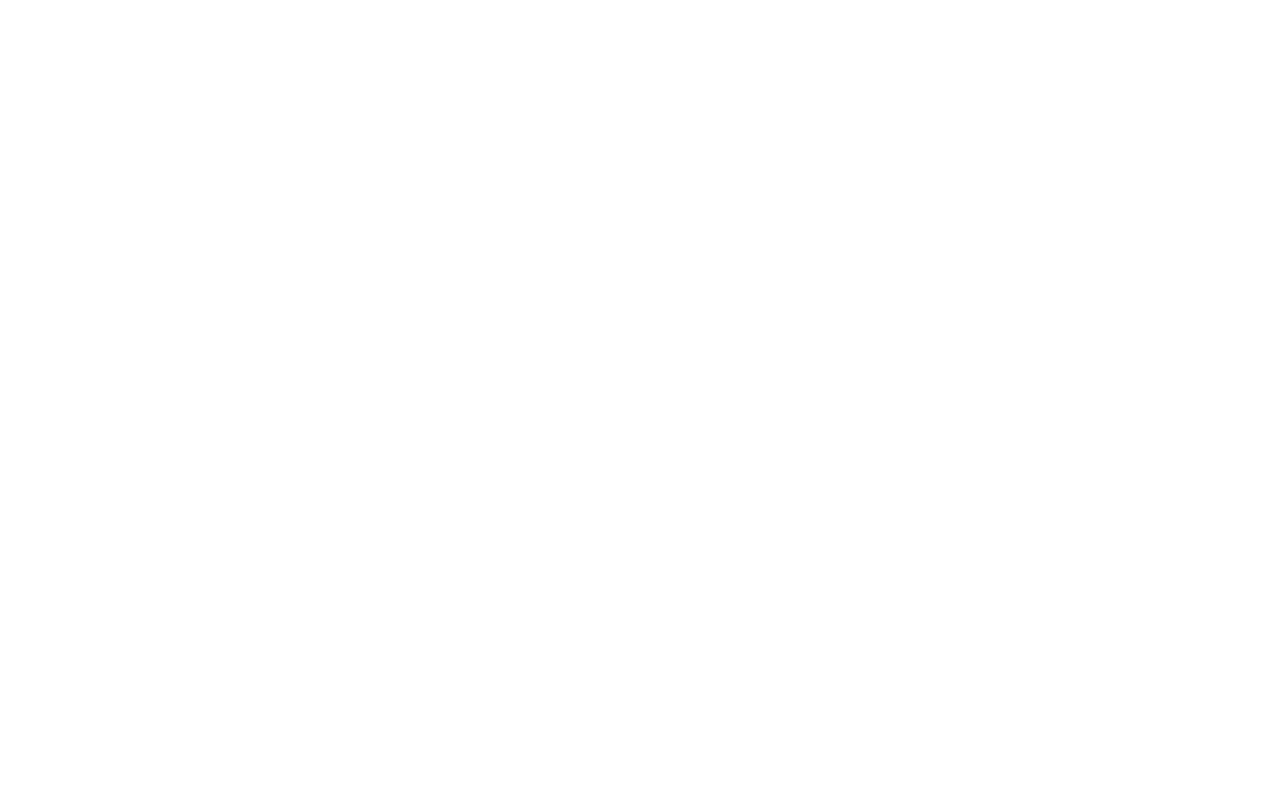
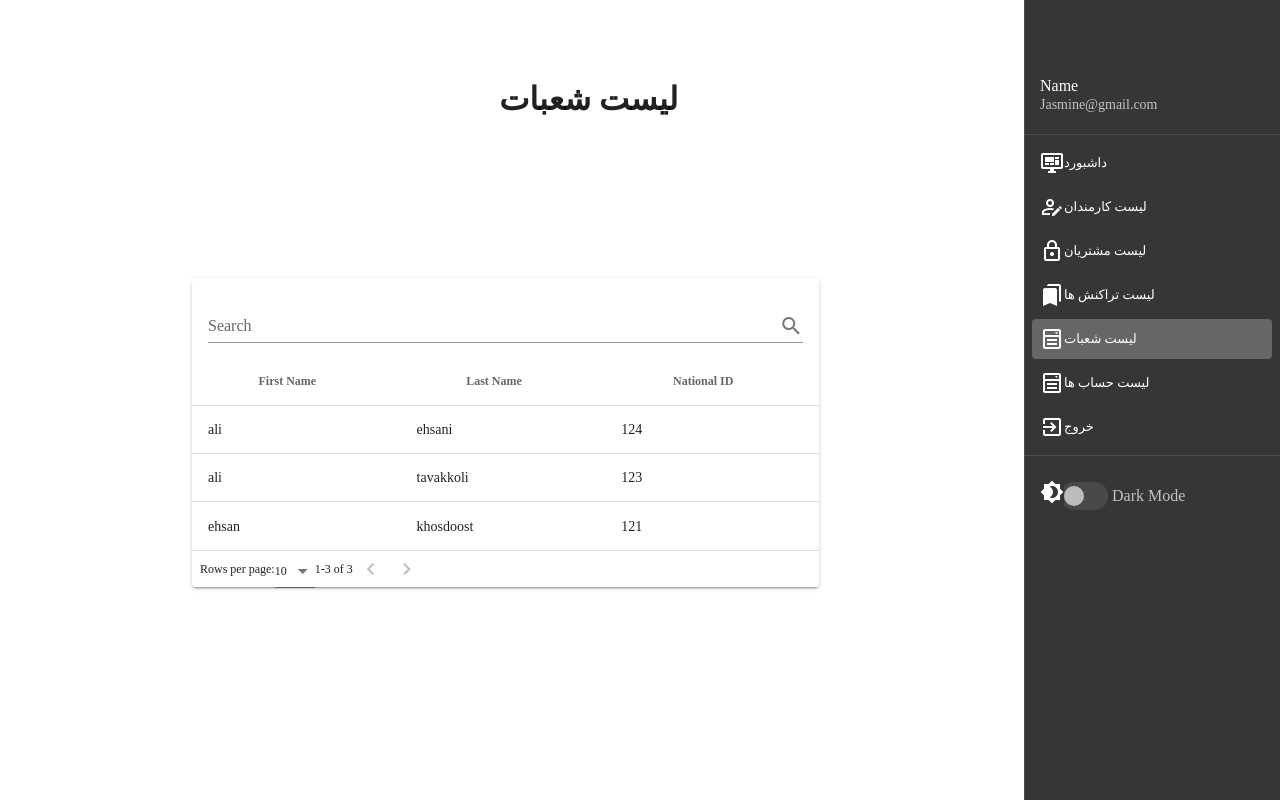
Before and after one commit to jasminet2001/Database-Lab, a Vue app in the folder banking-system/: page /branchlist in a window 1280 px wide. Built offline with nearby package versions, Linux system fonts and the light colour scheme.

Commit message:
two more components

```diff
--- /dev/null
+++ b/banking-system/src/components/Panel/AccountsList.vue
@@ -0,0 +1,97 @@
+<template>
+    <v-sheet>
+        <sidebar-navigation-vue></sidebar-navigation-vue>
+        <div class="header">
+            <h1>لیست حساب ها</h1>
+        </div>
+        <div class="card">
+            <v-card width="70%">
+                <v-card-title>
+                    <v-text-field
+                        v-model="search"
+                        append-icon="mdi-magnify"
+                        label="Search"
+                        single-line
+                        hide-details
+                    ></v-text-field>
+                </v-card-title>
+                <v-data-table
+                :headers="headers"
+                :items="cutomers"
+                :search="search"
+                >
+                </v-data-table>
+        </v-card>
+        </div>
+    </v-sheet>
+  </template>
+
+  <script>
+  import SidebarNavigationVue from './SidebarNavigation.vue';
+  export default {
+      components:{
+        SidebarNavigationVue
+      },
+      data: () => ({
+        search: '',
+        headers: [
+        {
+            text: 'First Name',
+            align: 'start',
+            value: 'name',
+        },
+        { text: 'Last Name', value: 'lastname' },
+        { text: 'National ID', value: 'id' , filterable: true,},
+        // { text: 'Carbs (g)', value: 'carbs' },
+        // { text: 'Protein (g)', value: 'protein' },
+        // { text: 'Iron (%)', value: 'iron' },
+        ],
+
+        cutomers: [
+          {
+            name: 'ali',
+            lastname: 'ehsani',
+            id: 124,
+          },
+          {
+            name: 'ali',
+            lastname: 'tavakkoli',
+            id: 123,
+          },
+          {
+            name: 'ehsan',
+            lastname: 'khosdoost',
+            id: 121,
+          },
+        ],
+      }),
+      onMounted() {
+        this.$vuetify.rtl = true;
+      },
+      methods:{
+        ShowCustomers(){
+            // for (let i = 0; i < 5; i++) {
+            //     i = i+2;
+            // }
+        }
+      },
+  }
+</script>
+
+<style scoped>
+    .card{
+      width: 70%;
+      margin: auto;
+      margin-top: 10em;
+    }
+    .header{
+      width: 22%;
+      margin: auto;
+      margin-top: 5em;
+    }
+    /* change background */
+    html{
+      background: rgb(132,108,241);
+      background: linear-gradient(90deg, rgba(132,108,241,1) 0%, rgba(225,205,244,1) 68%);
+    }
+</style>
--- /dev/null
+++ b/banking-system/src/components/Panel/BranchList.vue
@@ -0,0 +1,97 @@
+<template>
+    <v-sheet>
+        <sidebar-navigation-vue></sidebar-navigation-vue>
+        <div class="header">
+            <h1>لیست شعبات</h1>
+        </div>
+        <div class="card">
+            <v-card width="70%">
+                <v-card-title>
+                    <v-text-field
+                        v-model="search"
+                        append-icon="mdi-magnify"
+                        label="Search"
+                        single-line
+                        hide-details
+                    ></v-text-field>
+                </v-card-title>
+                <v-data-table
+                :headers="headers"
+                :items="cutomers"
+                :search="search"
+                >
+                </v-data-table>
+        </v-card>
+        </div>
+    </v-sheet>
+  </template>
+
+  <script>
+  import SidebarNavigationVue from './SidebarNavigation.vue';
+  export default {
+      components:{
+        SidebarNavigationVue
+      },
+      data: () => ({
+        search: '',
+        headers: [
+        {
+            text: 'First Name',
+            align: 'start',
+            value: 'name',
+        },
+        { text: 'Last Name', value: 'lastname' },
+        { text: 'National ID', value: 'id' , filterable: true,},
+        // { text: 'Carbs (g)', value: 'carbs' },
+        // { text: 'Protein (g)', value: 'protein' },
+        // { text: 'Iron (%)', value: 'iron' },
+        ],
+
+        cutomers: [
+          {
+            name: 'ali',
+            lastname: 'ehsani',
+            id: 124,
+          },
+          {
+            name: 'ali',
+            lastname: 'tavakkoli',
+            id: 123,
+          },
+          {
+            name: 'ehsan',
+            lastname: 'khosdoost',
+            id: 121,
+          },
+        ],
+      }),
+      onMounted() {
+        this.$vuetify.rtl = true;
+      },
+      methods:{
+        ShowCustomers(){
+            // for (let i = 0; i < 5; i++) {
+            //     i = i+2;
+            // }
+        }
+      },
+  }
+</script>
+
+<style scoped>
+    .card{
+      width: 70%;
+      margin: auto;
+      margin-top: 10em;
+    }
+    .header{
+      width: 22%;
+      margin: auto;
+      margin-top: 5em;
+    }
+    /* change background */
+    html{
+      background: rgb(132,108,241);
+      background: linear-gradient(90deg, rgba(132,108,241,1) 0%, rgba(225,205,244,1) 68%);
+    }
+</style>
--- a/banking-system/src/components/Panel/EmployeeList.vue
+++ b/banking-system/src/components/Panel/EmployeeList.vue
@@ -1,5 +1,5 @@
 <template>
-  <v-sheet>
+  <v-app style="background-color: #353B51;">
       <sidebar-navigation-vue></sidebar-navigation-vue>
       <div class="header">
           <h1>لیست کارمندان</h1>
@@ -23,7 +23,7 @@
               </v-data-table>
       </v-card>
       </div>
-  </v-sheet>
+  </v-app>
 </template>
 
 <script>
@@ -90,9 +90,4 @@
     margin: auto;
     margin-top: 5em;
   }
-  /* change background */
-  html{
-    background: rgb(132,108,241);
-    background: linear-gradient(90deg, rgba(132,108,241,1) 0%, rgba(225,205,244,1) 68%);
-  }
 </style>
--- a/banking-system/src/components/Panel/SidebarNavigation.vue
+++ b/banking-system/src/components/Panel/SidebarNavigation.vue
@@ -63,11 +63,18 @@
           <v-list-item-title>لیست تراکنش ها</v-list-item-title>
         </v-list-item>
 
-        <v-list-item link to="/">
+        <v-list-item link to="/branchlist">
           <v-list-item-icon>
             <v-icon>mdi-form-select</v-icon>
           </v-list-item-icon>
           <v-list-item-title>لیست شعبات</v-list-item-title>
+        </v-list-item>
+
+        <v-list-item link to="/accountslist">
+          <v-list-item-icon>
+            <v-icon>mdi-form-select</v-icon>
+          </v-list-item-icon>
+          <v-list-item-title>لیست حساب ها</v-list-item-title>
         </v-list-item>
 
         <v-list-item link @click="logout">
@@ -153,12 +160,20 @@
               <v-list-item-title>لیست تراکنش ها</v-list-item-title>
             </v-list-item>
 
-            <v-list-item link to="/" class="py-2">
+            <v-list-item link to="/branchlist" class="py-2">
               <v-list-item-icon>
                 <v-icon>mdi-credit-card-outline</v-icon>
               </v-list-item-icon>
               <v-list-item-title>لیست شعبات</v-list-item-title>
             </v-list-item>
+
+            <v-list-item link to="/accountslist">
+              <v-list-item-icon>
+                <v-icon>mdi-form-select</v-icon>
+              </v-list-item-icon>
+              <v-list-item-title>لیست حساب ها</v-list-item-title>
+            </v-list-item>
+
           </v-list-item-group>
         </v-list>
 
--- a/banking-system/src/components/Signup/SignupComponent.vue
+++ b/banking-system/src/components/Signup/SignupComponent.vue
@@ -53,9 +53,9 @@
       }
     },
   }
-  </script>
+</script>
 
-  <style scoped>
+<style scoped>
   v-app{
     background-color: #000824c8;
   }
--- a/banking-system/src/router/index.js
+++ b/banking-system/src/router/index.js
@@ -7,6 +7,8 @@
 import CustomerList from '../components/Panel/CustomerList.vue';
 import EmployeesList from "../components/Panel/EmployeeList.vue";
 import TransactionsList from "../components/Panel/TransactionsList.vue";
+import BranchList from "../components/Panel/BranchList.vue";
+import AccList from "../components/Panel/AccountsList.vue";
 
 Vue.use(VueRouter)
 
@@ -39,6 +41,15 @@
     path: '/transactions',
     component: TransactionsList,
   },
+  {
+    path: '/branchlist',
+    component: BranchList,
+  },
+  {
+    path: '/accountslist',
+    component: AccList,
+    meta: { bgColor: '#555555' }
+  },
 ]
 
 const router = new VueRouter({
```
Also changed, not shown: banking-system/src/components/Panel/Branch.vue (deleted, +0 -17 lines).
